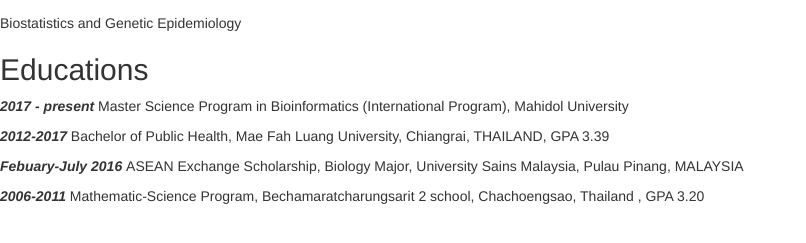
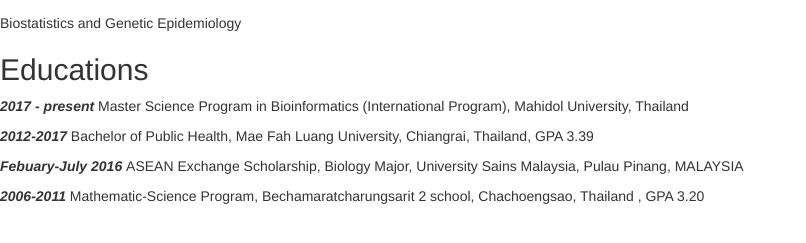
Before and after one commit to kittisaktaoma/yCV, a Jekyll site: the page built from _posts/2019-03-22-cv.md, in a window 1280 px wide. Shown: the part 216-459 px from the top of the page, without its empty margins (0-806 px from the left). Built offline with Jekyll 4.4.1, drawn with Linux system fonts in a browser that asks for light colours; nearby versions of some CDN libraries; our own code applies the rules of GitHub Pages for plain Markdown files.

```diff
--- a/_posts/2019-03-22-cv.md
+++ b/_posts/2019-03-22-cv.md
@@ -7,12 +7,10 @@ Platform for Genetic Risk Prediction in Common Non-communicable Diseases [(Demo)
 ## Area of Interests
 Biostatistics and Genetic Epidemiology
 ## Educations
-<strong><em>2017 - present</em></strong> Master Science Program in Bioinformatics (International Program), Mahidol University
+<strong><em>2017 - present</em></strong> Master Science Program in Bioinformatics (International Program), Mahidol University, Thailand
 
-<strong><em>2012-2017</em></strong> Bachelor of Public Health, Mae Fah Luang University, Chiangrai, THAILAND, GPA
-3.39
+<strong><em>2012-2017</em></strong> Bachelor of Public Health, Mae Fah Luang University, Chiangrai, Thailand, GPA 3.39
 
-<strong><em>Febuary-July 2016 </em></strong> ASEAN Exchange Scholarship, Biology Major, University Sains Malaysia, Pulau
-Pinang, MALAYSIA
+<strong><em>Febuary-July 2016 </em></strong> ASEAN Exchange Scholarship, Biology Major, University Sains Malaysia, Pulau Pinang, MALAYSIA
 
 <strong><em> 2006-2011 </em></strong> Mathematic-Science Program, Bechamaratcharungsarit 2 school, Chachoengsao, Thailand , GPA 3.20
```
